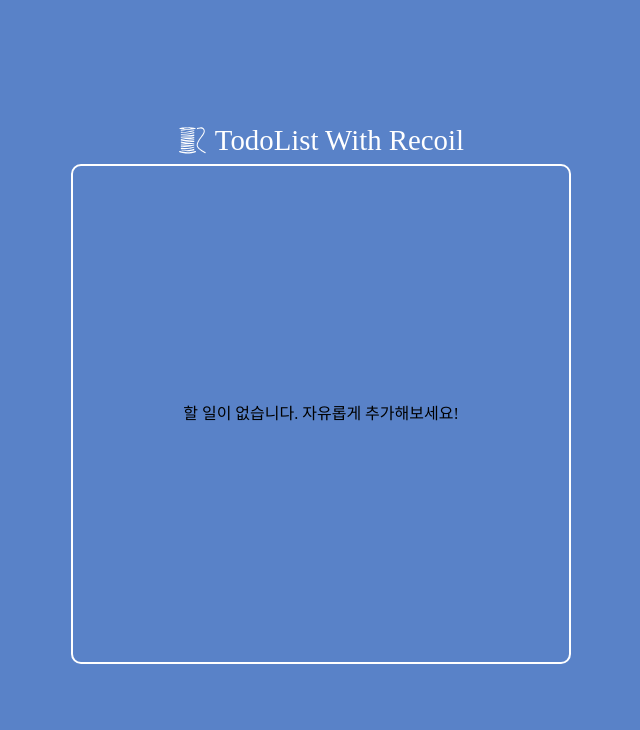
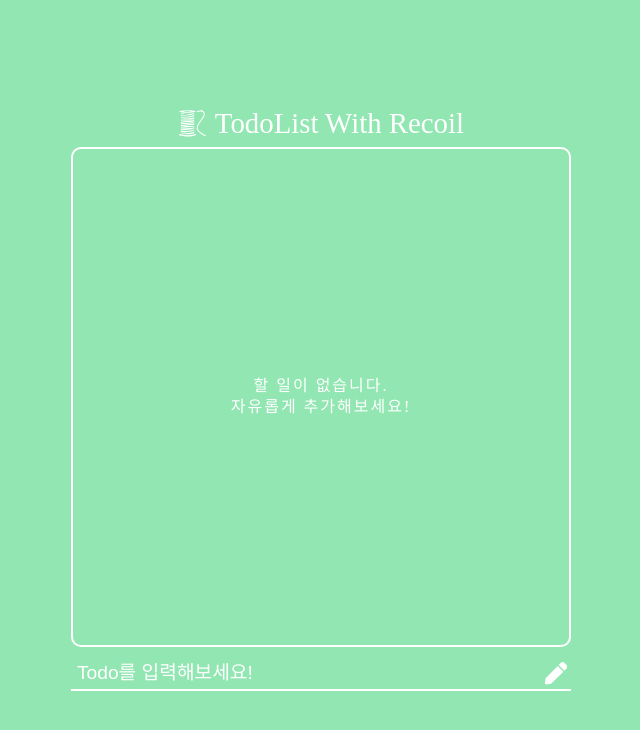
Before and after one commit to choi2601/Recoil-todolist, a React (Create React App) app: page / in a window 1280 px wide. Shown: the top 730 px of the page, without its empty margins (319-959 px from the left). Built offline with nearby package versions, Linux system fonts and the light colour scheme.

Commit message:
Add & Modify: TodoInput 스타일 추가 및 스타일 변경

```diff
--- a/src/color.scss
+++ b/src/color.scss
@@ -15,7 +15,7 @@
   --white: #ffffff;
   --black: #000000;
   --snow: #dff9fb;
-  --main: #5982c8;
+  --main: #92e6b2;
   --lighterGreen: #55efc4;
   --background: #ffffff;
 }
--- /dev/null
+++ b/src/components/TodoInput/TodoInput.scss
@@ -0,0 +1,29 @@
+.TodoInput {
+  width: 100%;
+  display: flex;
+  display: -webkit-flex;
+  justify-content: space-between;
+  align-items: center;
+  border-bottom: 2px solid var(--white);
+  padding: 0 4px;
+
+  &-Input {
+    flex: 1;
+    outline: none;
+    border: none;
+    color: var(--white);
+    background-color: var(--main);
+    padding: 5px 2px;
+    font-size: 1.2rem;
+
+    &::placeholder {
+      color: var(--white);
+    }
+  }
+
+  &-Button {
+    color: var(--white);
+    font-size: 1.4rem;
+    cursor: pointer;
+  }
+}
--- /dev/null
+++ b/src/components/TodoInput/TodoInput.tsx
@@ -0,0 +1,18 @@
+import React from 'react';
+import { FaPen } from 'react-icons/fa';
+import './TodoInput.scss';
+
+const TodoInput: React.FC = () => {
+    return (
+        <div className="TodoInput">
+            <input
+                type="text"
+                className="TodoInput-Input"
+                placeholder="Todo를 입력해보세요!"
+            />
+            <FaPen className="TodoInput-Button" />
+        </div>
+    )
+}
+
+export default TodoInput;
--- a/src/components/TodoList/TodoList.scss
+++ b/src/components/TodoList/TodoList.scss
@@ -1,8 +1,8 @@
 .TodoList {
+  position: relative;
   width: 500px;
   height: 500px;
   max-height: 500px;
-  position: relative;
   border: 2px solid var(--white);
   border-radius: 10px;
   margin-bottom: 10px;
@@ -11,11 +11,14 @@
   overflow-y: auto;
 
   &-NoList {
-    width: 100%;
-    text-align: center;
     position: absolute;
     top: 50%;
     left: 50%;
     transform: translate(-50%, -50%);
+    width: 100%;
+    text-align: center;
+    letter-spacing: 2px;
+    line-height: 1.3;
+    color: #ffffff;
   }
 }
--- a/src/components/TodoList/TodoList.tsx
+++ b/src/components/TodoList/TodoList.tsx
@@ -4,7 +4,7 @@
 const TodoList: React.FC = () => {
     return (
         <div className="TodoList">
-            <div className="TodoList-NoList">할 일이 없습니다. 자유롭게 추가해보세요!</div>
+            <div className="TodoList-NoList">할 일이 없습니다. <p>자유롭게 추가해보세요!</p></div>
         </div>
     )
 }
--- a/src/components/TodoTemplate/TodoTemplate.tsx
+++ b/src/components/TodoTemplate/TodoTemplate.tsx
@@ -2,6 +2,7 @@
 import './TodoTemplate.scss';
 import TodoTitle from '../TodoTitle/TodoTitle';
 import TodoList from '../TodoList/TodoList';
+import TodoInput from '../TodoInput/TodoInput';
 
 const TodoTemplate: React.FC = () => {
     return (
@@ -9,7 +10,7 @@
             <div className="TodoTemplate-Contents">
                 <TodoTitle />
                 <TodoList />
-                {/* <TodoInput /> */}
+                <TodoInput />
             </div>
         </div>
     )
```
